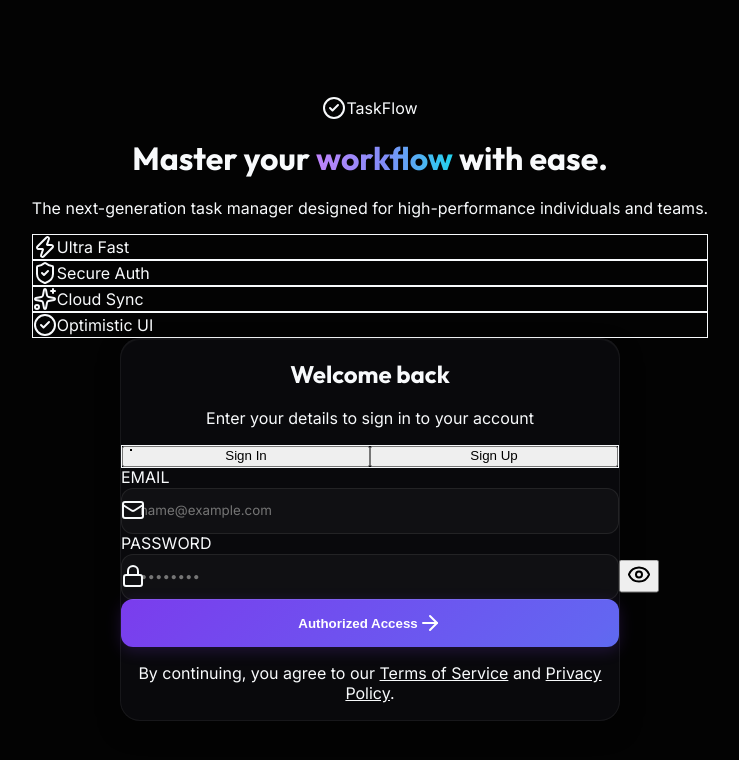
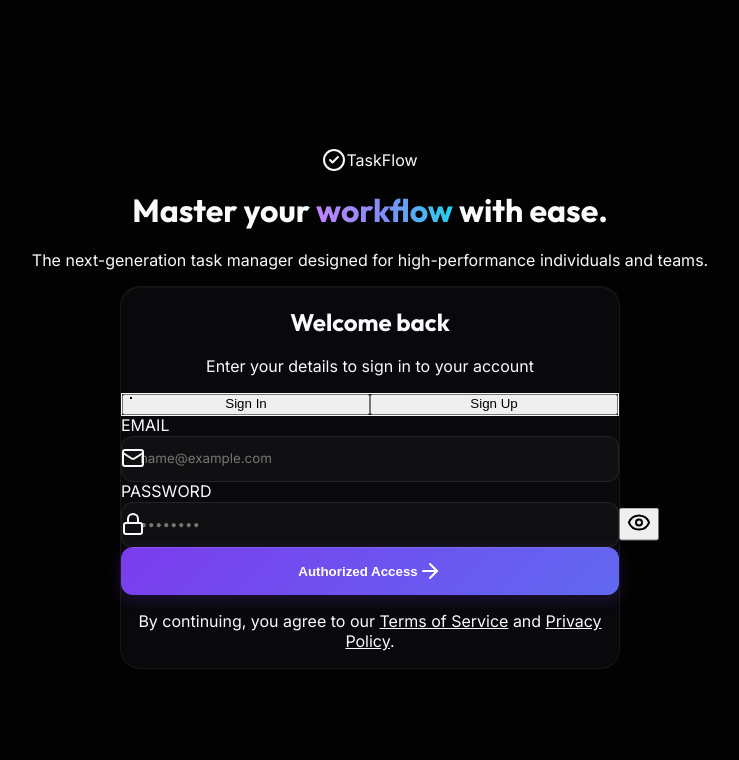
Before and after one commit to ThisangaD/task_manager, a Next.js app in the folder frontend/: page /auth in a window 1280 px wide. Shown: the top 760 px of the page, without its empty margins (270-1009 px from the left). Built offline with nearby package versions, Linux system fonts and the light colour scheme.

Commit message:
style(ui): fix icon overlap, move password toggle inside, and clean up feature list

```diff
--- a/frontend/src/app/auth/page.tsx
+++ b/frontend/src/app/auth/page.tsx
@@ -82,25 +82,7 @@ export default function AuthPage() {
             </p>
           </motion.div>
 
-          {/* Feature List */}
-          <motion.div
-            initial={{ opacity: 0 }}
-            animate={{ opacity: 1 }}
-            transition={{ delay: 0.3 }}
-            className="grid grid-cols-1 sm:grid-cols-2 gap-4 pt-4"
-          >
-            {[
-              { icon: <Zap className="w-5 h-5 text-amber-400" />, label: 'Ultra Fast' },
-              { icon: <ShieldCheck className="w-5 h-5 text-emerald-400" />, label: 'Secure Auth' },
-              { icon: <Sparkles className="w-5 h-5 text-purple-400" />, label: 'Cloud Sync' },
-              { icon: <CheckCircle2 className="w-5 h-5 text-cyan-400" />, label: 'Optimistic UI' }
-            ].map((feature, i) => (
-              <div key={i} className="flex items-center gap-3 text-slate-300 bg-white/5 p-3 rounded-xl border border-white/5">
-                {feature.icon}
-                <span className="text-sm font-medium">{feature.label}</span>
-              </div>
-            ))}
-          </motion.div>
+
         </div>
 
         {/* Auth Form Card */}
@@ -152,7 +134,7 @@ export default function AuthPage() {
                     value={email}
                     onChange={e => setEmail(e.target.value)}
                     required
-                    className="input-field pl-12"
+                    className="input-field pl-14"
                   />
                 </div>
               </div>
@@ -168,7 +150,7 @@ export default function AuthPage() {
                     onChange={e => setPassword(e.target.value)}
                     required
                     minLength={6}
-                    className="input-field pl-12 pr-12"
+                    className="input-field pl-14 pr-12"
                   />
                   <button
                     type="button"
```
